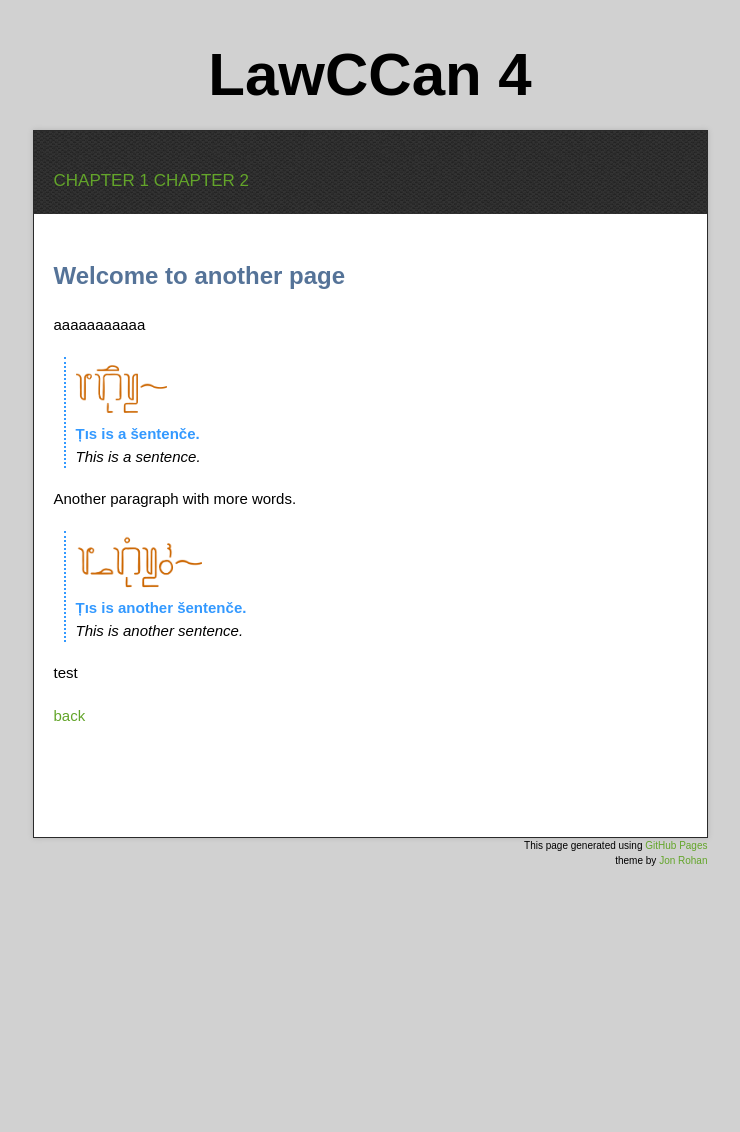
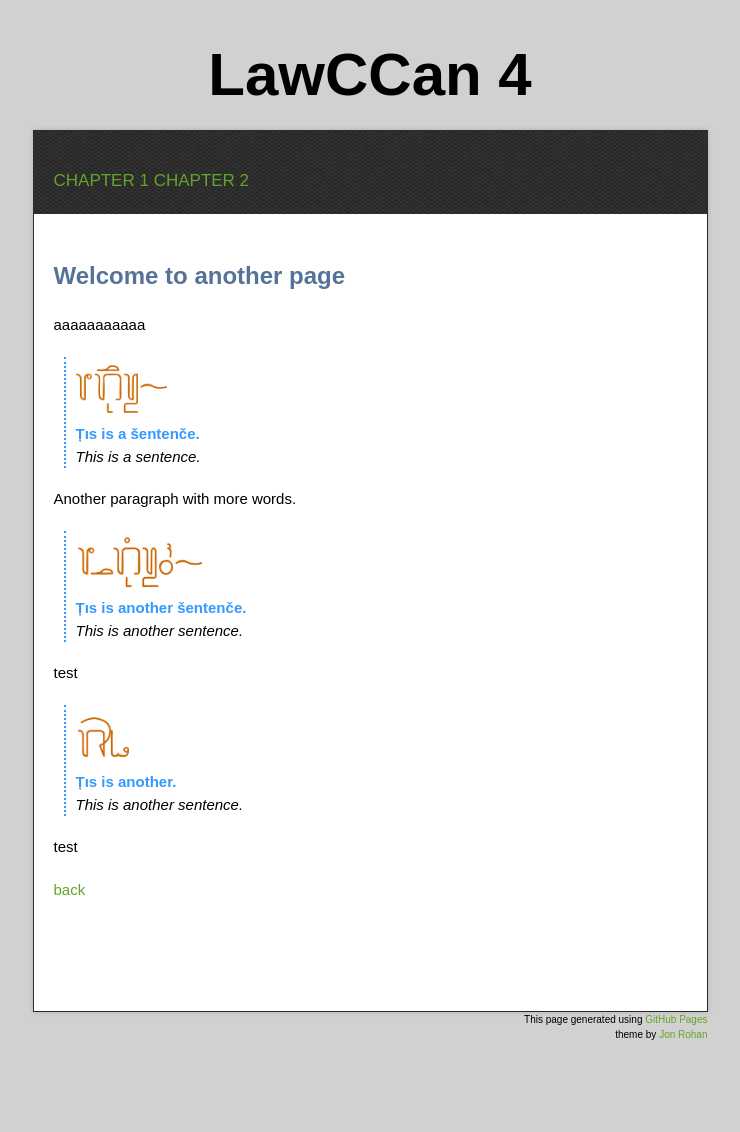
Before and after one commit to LoCCan4/loccan4.github.io, a Jekyll site: the page built from another-page.md, in a window 1280 px wide. Shown: the whole page, without its empty margins (270-1010 px from the left). Built offline with Jekyll 4.4.1, drawn with Linux system fonts in a browser that asks for light colours; our own code applies the rules of GitHub Pages for plain Markdown files; before the commit the page ends 958 px from its top, so only the background shows below that.

Commit message:
Update another-page.md

```diff
--- a/another-page.md
+++ b/another-page.md
@@ -18,4 +18,10 @@ Another paragraph with more words.
 
 test
 
+> ![](assets/images/c.png)\
+> **Țıs is another.**\
+> _This is another sentence._
+
+test
+
 [back](./)
```
